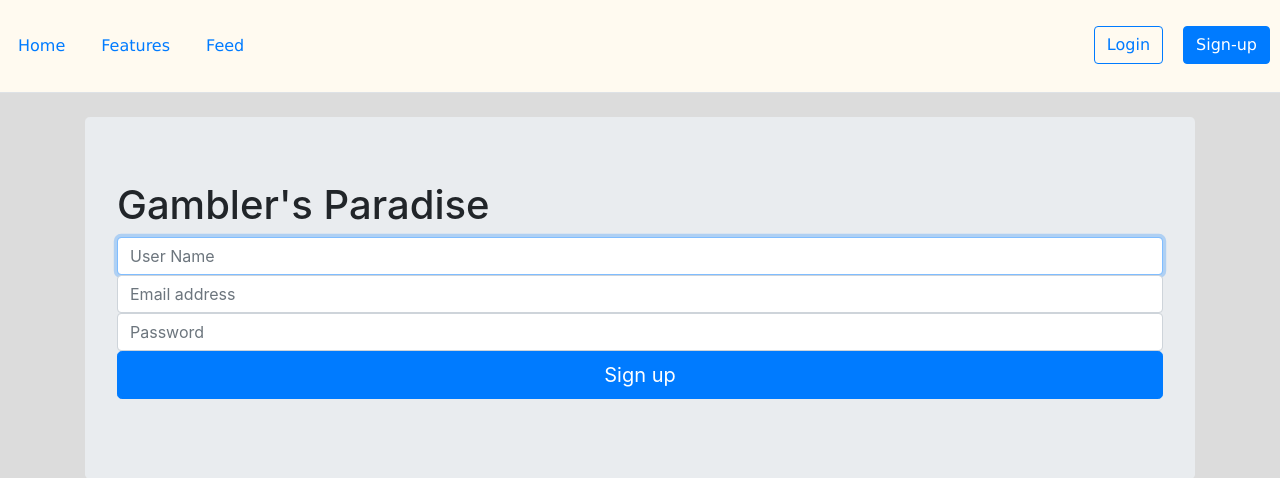
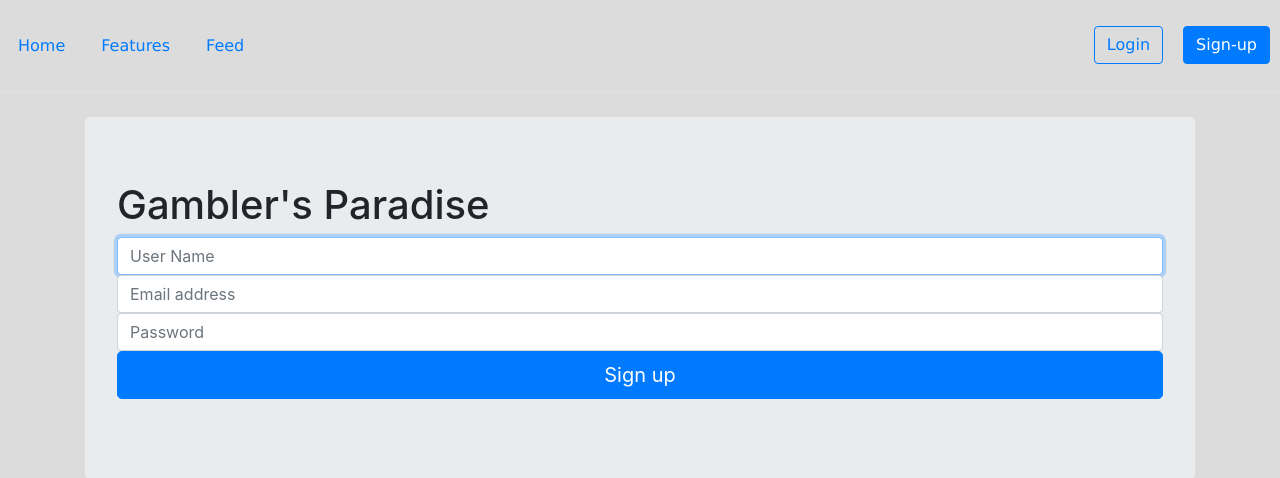
Before and after one commit to jackschlehr2/gamblersparadise, a Flask app: page /sign-up in a window 1280 px wide. Shown: the top 478 px of the page. Run offline with Flask 2, Linux system fonts and the light colour scheme; some libraries are stand-ins or nearby versions.

Commit message:
darker header

```diff
--- a/flaskr/templates/header.html
+++ b/flaskr/templates/header.html
@@ -7,13 +7,13 @@
     <!-- <link rel="stylesheet" href="css/styles.css"> -->
     <script src="http://ajax.googleapis.com/ajax/libs/jquery/1.7.1/jquery.min.js" type="text/javascript"></script>
 
-  </head>
-<header style = "background-color: floralwhite;"class="d-flex noflex-wrap align-items-center justify-content-center justify-content-md-between py-3 mb-4 border-bottom">
-    <ul class="a" style="display: flex; flex-wrap: nowrap; color:whitesmoke;">
+</head>
+<header style = "background-color: gainsboro;"class="d-flex noflex-wrap align-items-center justify-content-center justify-content-md-between py-3 mb-4 border-bottom">
+    <ul class="a" style="display: flex; flex-wrap: nowrap; color: gainsboro;">
 
-      <li style="color:dodgerblue;"><a href="/" class="nav-link px-2 link-secondary">Home</a></li>
+      <li style="color:dodgerblue;"><a href="/" class="nav-link px-2 link-dark">Home</a></li>
       <li style="color:dodgerblue;"><a href="/features" class="nav-link px-2 link-dark">Features</a></li>
-      <li style="width: 100%; color: white;"><a href="/feed" class="nav-link px-2 link-dark">Feed</a></li>
+      <li style="width: 100%; color: dodgerblue;"><a href="/feed" class="nav-link px-2 link-dark">Feed</a></li>
       {% if session.logged_in %}
         <li style="color:dodgerblue;"><a href="/logout"><button type="button" class="btn btn-outline-primary me-2">Logout</button></a></li>
         <li style="color:dodgerblue;"><a href="/account"><button type="button" class="btn btn-primary">Account</button></a></li>
```
